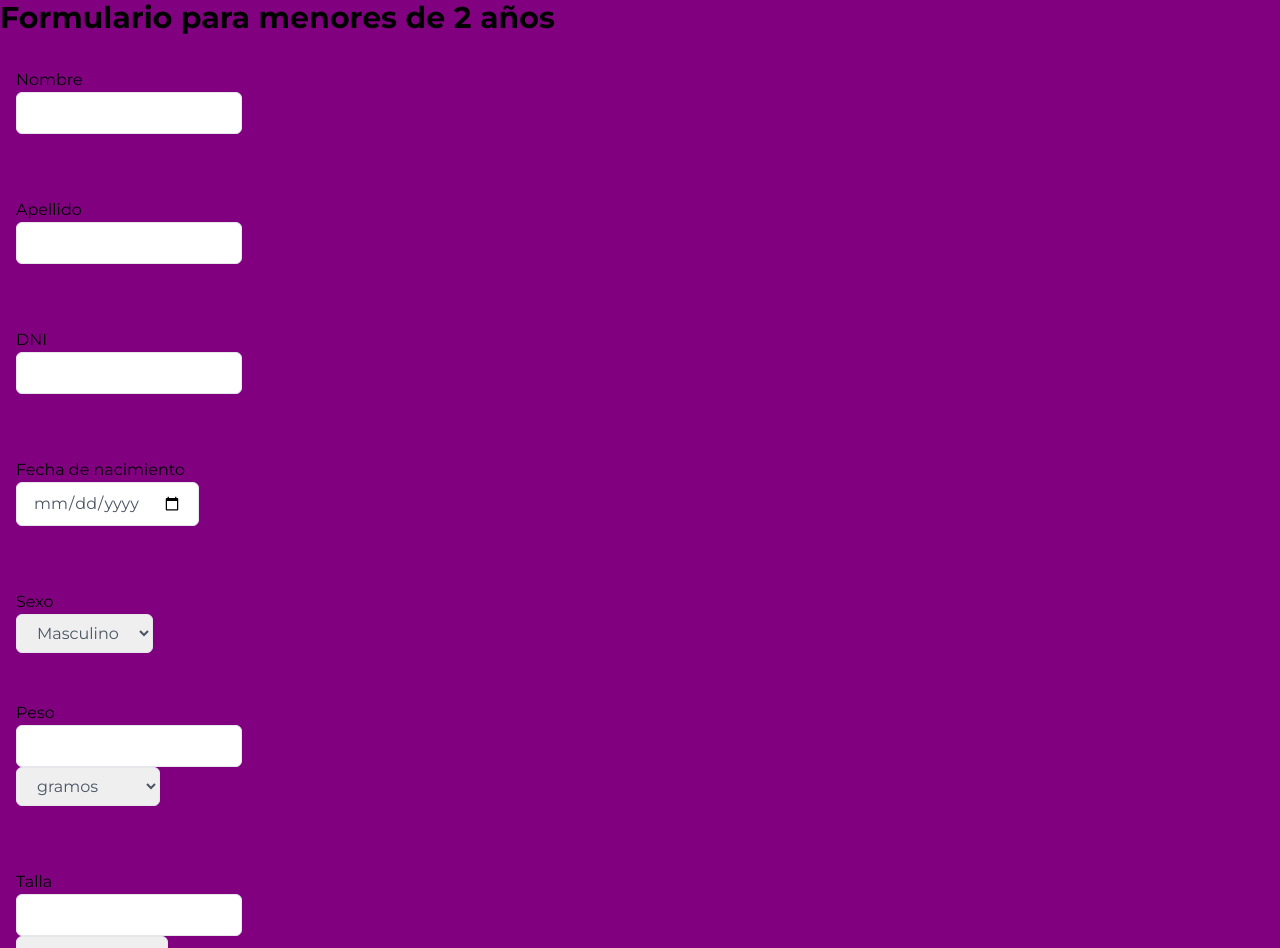
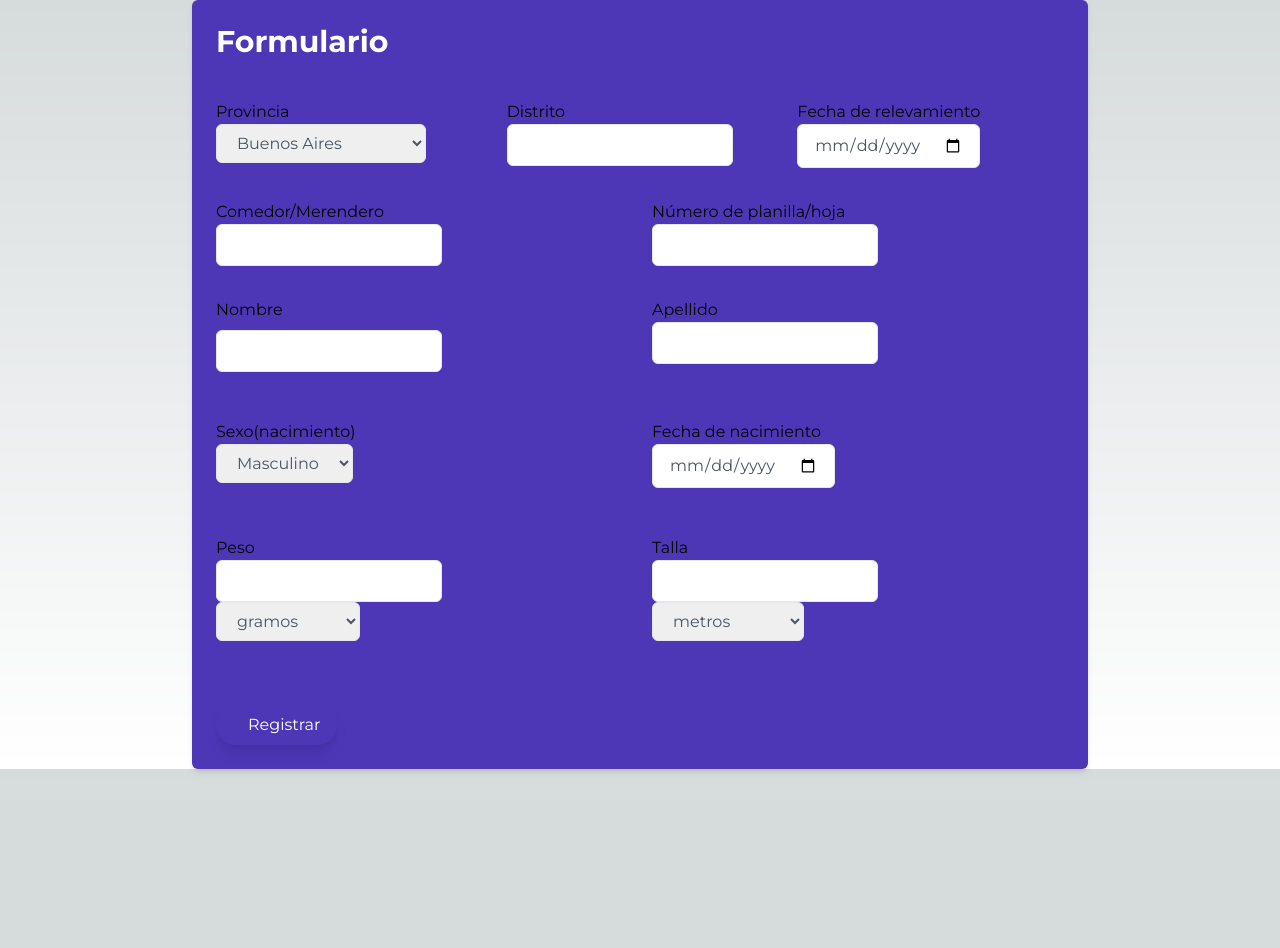
Before and after one commit to MiroslavSapunar/SIGBAS-UniversidadPopular, a Next.js app in the folder web/: page /formulario in a window 1280 px wide. Shown: the top 948 px of the page. After the commit the page ends 800 px from the top, so only its background shows below. Built offline with nearby package versions, Linux system fonts and the light colour scheme.

Commit message:
Update page.js del formulario

```diff
--- a/web/src/app/formulario/page.js
+++ b/web/src/app/formulario/page.js
@@ -23,137 +23,16 @@ export default function FormPageOne() {
     return (
       <div
       style={{
-        backgroundColor:'purple',
+        backgroundColor:'#4D37B7',
       }}
-      className="min-h-screen flex flex-col items-left justify-center"
+      className="max-w-4xl p-6 mx-auto bg-white rounded-md shadow-md dark:bg-gray-800"
     >
-        <h2 className="text-3xl text-violet-university font-bold mb-4">Formulario para menores de 2 años</h2>
+
+        <h2 className="text-3xl text-white font-bold mb-4">Formulario</h2>
 
       <form name="form" id ="registrationForm" action="/formulario1" method="get" onSubmit={validateForm}>
-        <div class="formGroup rounded p-4 mb-4">
-          <label for="firstName">Nombre</label>
-          <div class="flex items-center">
-          <input
-                required
-                type="text"
-                name="firstName"
-                id="firstName"
-                onChange={(e) => setFirstName(e.target.value)}
-                value={firstName}
-                class="rounded-md border px-4 py-2 w-half focus:outline-none text-gray-600 focus:border-yellow-400"
-          />
-          </div>
-          <div class ="error text-red-700 px-4 py-2"></div>
-        </div>
-        <div class="formGroup rounded p-4 mb-4">
-          <label for="lastName">Apellido</label>
-          <div class="flex items-center">
-          <input
-                  required
-                  type="text"
-                  name="lastName"
-                  id="lastName"
-                  onChange={(e) => setLastName(e.target.value)}
-                  value={lastName}
-                  class="rounded-md border px-4 py-2 w-half focus:outline-none text-gray-600 focus:border-yellow-400"
-            />
-          </div>
-          <div class ="error text-red-700 py-2"></div>
-        </div>
-        <div class ="formGroup rounded p-4 mb-4">
-          <label for="dni">DNI</label>
-          <div class="flex items-center">
-          <input
-                  required
-                  type="number"
-                  name="dni"
-                  id="dni"
-                  class="rounded-md border px-4 py-2 w-half focus:outline-none text-gray-600 focus:border-yellow-400"
-            />
-          </div>
-          <div class ="error text-red-700 py-2"></div>
-        </div>
-        <div class ="formGroup rounded p-4 mb-4">
-          <label for="birthday">Fecha de nacimiento</label>
-          <div class="flex items-center">
-          <input
-                  type="date"
-                  name="birthday"
-                  class="rounded-md border px-4 py-2 w-half focus:outline-none text-gray-600 focus:border-yellow-400"
-            />
-          </div>
-          <div class ="error text-red-700 py-2"></div>
-        </div>
-        <div class ="formGroup rounded p-4 mb-4">
-          <label for="sex" >Sexo</label>
-          <div class="flex items-center">
-          <select
-                  id="sex"
-                  name="sex"
-          class="rounded-md border px-4 py-2 w-half focus:outline-none text-gray-600 focus:border-yellow-400">
-                <option>Masculino</option>
-                <option>Femenino</option>
-              </select>
-          </div>
-        </div>
-        <div class ="formGroup rounded p-4 mb-4">
-          <label for="weight">Peso</label>
-          <div class="flex items-center">
-          <input
-                  required
-                  min="0"
-                  type="number"
-                  name="weight"
-                  id="weight"
-                  class="rounded-md border px-4 py-2 w-half focus:outline-none text-gray-600 focus:border-yellow-400"
-            />
-          </div>
-          <div class="flex items-center">
-          <select
-                  id="weightMetric"
-                  name="weightMetric"
-          class="rounded-md border px-4 py-2 w-half focus:outline-none text-gray-600 focus:border-yellow-400">
-                <option>gramos</option>
-                <option>kilogramos</option>
-              </select>
-          </div>
-          <div class ="error text-red-700 py-2"></div>
-        </div>
-        <div class ="formGroup rounded p-4 mb-4">
-          <label for="height">Talla</label>
-          <div class="flex items-center">
-          <input
-                  required
-                  min="0"
-                  type="number"
-                  name="height"
-                  id="height"
-                  class="rounded-md border px-4 py-2 w-half focus:outline-none text-gray-600 focus:border-yellow-400"
-            />
-          </div>
-          <div class="flex items-center">
-          <select
-                  id="heightMetric"
-                  name="heightMetric"
-          class="rounded-md border px-4 py-2 w-half focus:outline-none text-gray-600 focus:border-yellow-400">
-                <option>metros</option>
-                <option>centimetros</option>
-              </select>
-          </div>
-          <div class ="error text-red-700 py-2"></div>
-        </div>
-        <div class ="formGroup rounded p-4 mb-4">
-          <label for="surveyDay">Fecha de relevamiento</label>
-          <div class="flex items-center">
-          <input
-                  type="date"
-                  name="surveyDay"
-                  id="surveyDay"
-                  class="rounded-md border px-4 py-2 w-half focus:outline-none text-gray-600 focus:border-yellow-400"
-            />
-          </div>
-        </div>
-        <div class ="formGroup rounded p-4 mb-4">
+      <div class="mt-10 grid grid-cols-1 gap-x-6 gap-y-8 sm:grid-cols-6">
+      <div class ="formGroup sm:col-span-2 sm:col-start-1">
           <label for="province">Provincia</label>
           <div class="flex items-center">
           <select
@@ -187,7 +66,7 @@ export default function FormPageOne() {
               </select>
           </div>
         </div>
-        <div class ="formGroup rounded p-4 mb-4">
+        <div class ="formGroup sm:col-span-2">
           <label for="district">Distrito</label>
           <div class="flex items-center">
           <input
@@ -198,7 +77,18 @@ export default function FormPageOne() {
             />
           </div>
         </div>
-        <div class ="formGroup rounded p-4 mb-4">
+        <div class ="formGroup sm:col-span-2">
+          <label for="surveyDay">Fecha de relevamiento</label>
+          <div class="flex items-center">
+          <input
+                  type="date"
+                  name="surveyDay"
+                  id="surveyDay"
+                  class="rounded-md border px-4 py-2 w-half focus:outline-none text-gray-600 focus:border-yellow-400"
+            />
+          </div>
+        </div>
+        <div class ="formGroup sm:col-span-3">
           <label for="diningHall">Comedor/Merendero</label>
           <div class="flex items-center">
           <input
@@ -209,8 +99,8 @@ export default function FormPageOne() {
             />
           </div>
         </div>
-        <div class ="formGroup rounded p-4 mb-4">
-          <label for="formNumber">Número de planilla</label>
+        <div class ="formGroup sm:col-span-3">
+          <label for="formNumber">Número de planilla/hoja</label>
           <div class="flex items-center">
           <input
                   type="number"
@@ -219,7 +109,105 @@ export default function FormPageOne() {
                   class="rounded-md border px-4 py-2 w-half focus:outline-none text-gray-600 focus:border-yellow-400"
             />
           </div>
-
+        </div>
+        <div class="formGroup sm:col-span-3">
+          <label for="firstName">Nombre</label>
+          <div class="mt-2">
+          <input
+                required
+                type="text"
+                name="firstName"
+                id="firstName"
+                onChange={(e) => setFirstName(e.target.value)}
+                value={firstName}
+                class= "rounded-md border px-4 py-2 w-half focus:outline-none text-gray-600 focus:border-yellow-400"
+          />
+          </div>
+          <div class ="error text-red-700 px-4 py-2"></div>
+        </div>
+        <div class="formGroup sm:col-span-3">
+          <label for="lastName">Apellido</label>
+          <div class="text-gray-700 dark:text-gray-200">
+          <input
+                  required
+                  type="text"
+                  name="lastName"
+                  id="lastName"
+                  onChange={(e) => setLastName(e.target.value)}
+                  value={lastName}
+                  class= "rounded-md border px-4 py-2 w-half focus:outline-none text-gray-600 focus:border-yellow-400"
+            />
+          </div>
+          <div class ="error text-red-700 py-2"></div>
+        </div>
+        <div class ="formGroup sm:col-span-3">
+          <label for="sex" >Sexo(nacimiento)</label>
+          <div class="flex items-center">
+          <select
+                  id="sex"
+                  name="sex"
+          class="rounded-md border px-4 py-2 w-half focus:outline-none text-gray-600 focus:border-yellow-400">
+                <option>Masculino</option>
+                <option>Femenino</option>
+              </select>
+          </div>
+        </div>
+        <div class ="formGroup sm:col-span-3">
+          <label for="birthday">Fecha de nacimiento</label>
+          <div class="flex items-center">
+          <input
+                  type="date"
+                  name="birthday"
+                  class="rounded-md border px-4 py-2 w-half focus:outline-none text-gray-600 focus:border-yellow-400"
+            />
+          </div>
+          <div class ="error text-red-700 py-2"></div>
+        </div>
+        <div class ="formGroup sm:col-span-3">
+          <label for="weight">Peso</label>
+          <div class="flex items-center">
+          <input
+                  required
+                  min="0"
+                  type="number"
+                  name="weight"
+                  id="weight"
+                  class="rounded-md border px-4 py-2 w-half focus:outline-none text-gray-600 focus:border-yellow-400"
+            />
+          </div>
+          <div class="flex items-center">
+          <select
+                  id="weightMetric"
+                  name="weightMetric"
+          class="rounded-md border px-4 py-2 w-half focus:outline-none text-gray-600 focus:border-yellow-400">
+                <option>gramos</option>
+                <option>kilogramos</option>
+              </select>
+          </div>
+          <div class ="error text-red-700 py-2"></div>
+        </div>
+        <div class ="formGroup sm:col-span-3">
+          <label for="height">Talla</label>
+          <div class="flex items-center">
+          <input
+                  required
+                  min="0"
+                  type="number"
+                  name="height"
+                  id="height"
+                  class="rounded-md border px-4 py-2 w-half focus:outline-none text-gray-600 focus:border-yellow-400"
+            />
+          </div>
+          <div class="flex items-center">
+          <select
+                  id="heightMetric"
+                  name="heightMetric"
+          class="rounded-md border px-4 py-2 w-half focus:outline-white text-gray-600 focus:border-yellow-400">
+                <option>metros</option>
+                <option>centimetros</option>
+              </select>
+          </div>
+          <div class ="error text-red-700 py-2"></div>
         </div>
         <button
             type="submit"
@@ -227,6 +215,7 @@ export default function FormPageOne() {
             >
           Registrar
         </button>
+        </div>
       </form>
       </div>
 
```
